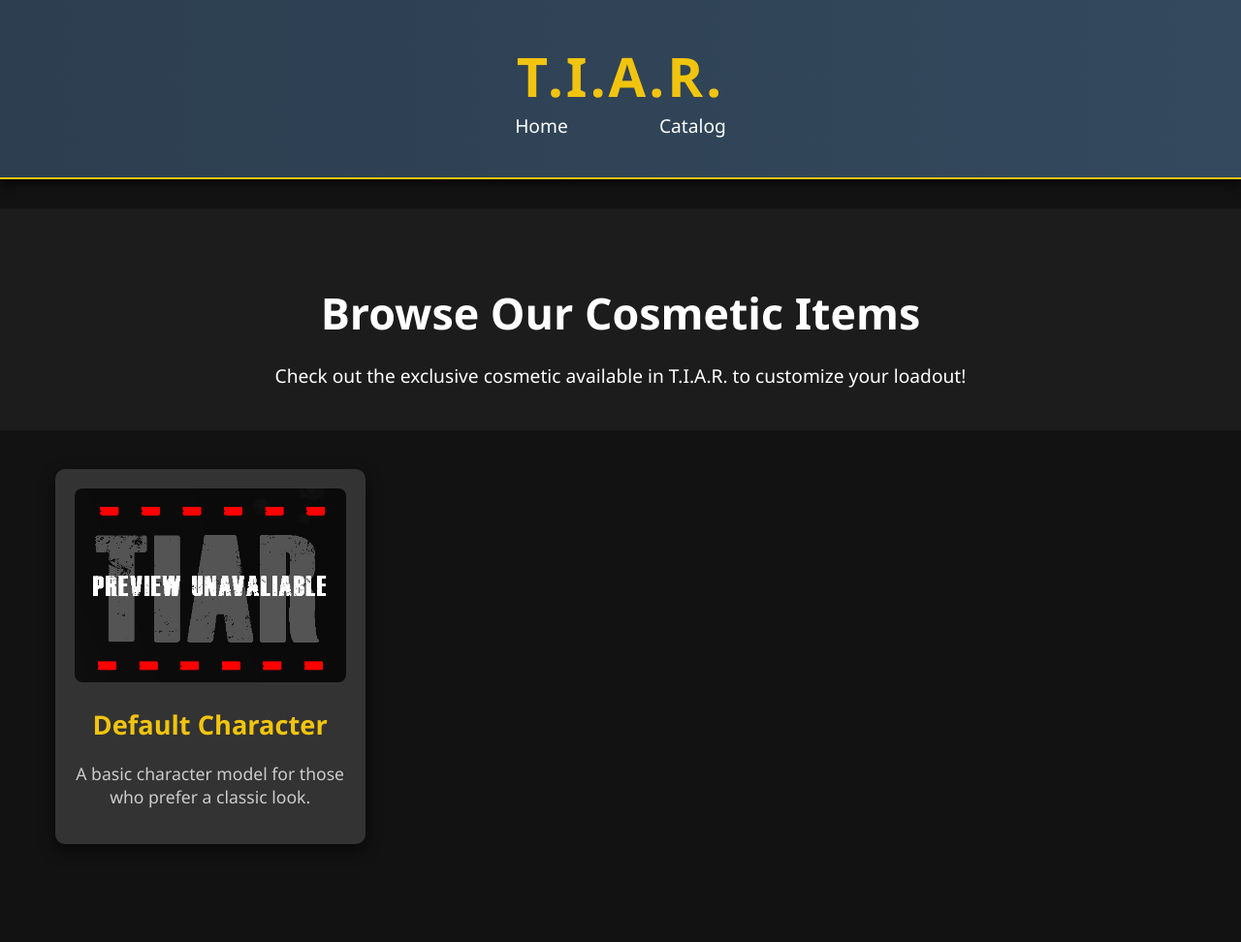
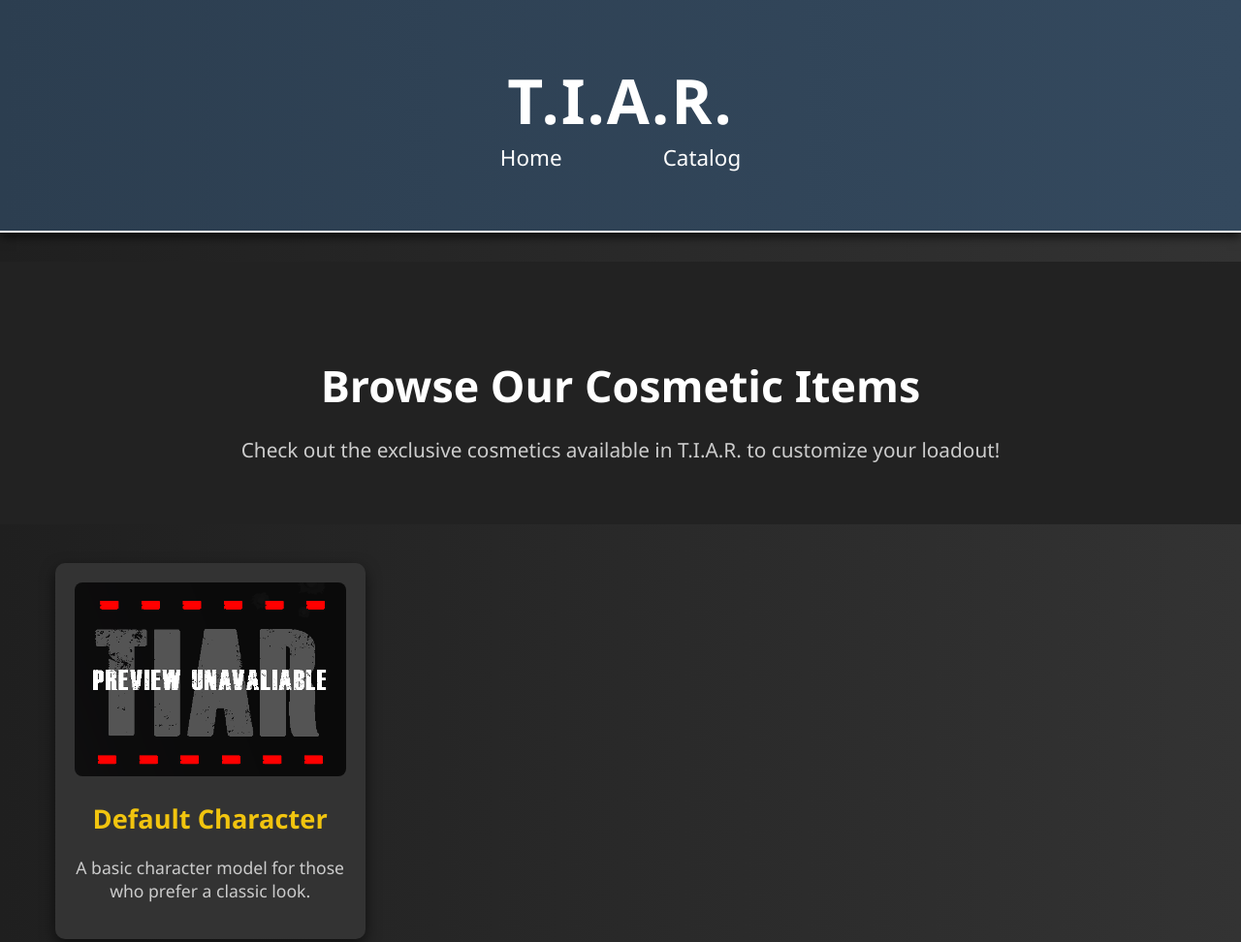
Before and after one commit to TiarGame/tiargame.github.io, a plain HTML site: page catalog.html in a window 1280 px wide. Shown: the top 972 px of the page at 97% size. Before the commit the page ends 911 px from the top, so only its background shows below. Drawn offline with Linux system fonts and the light colour scheme.

Commit message:
Update catalog.html

```diff
--- a/catalog.html
+++ b/catalog.html
@@ -8,7 +8,7 @@
     <style>
         body {
             font-family: 'Segoe UI', Tahoma, Geneva, Verdana, sans-serif;
-            background-color: #121212;
+            background: linear-gradient(to right, #1f1f1f, #333333);
             color: #fff;
             margin: 0;
             padding: 0;
@@ -18,38 +18,38 @@
 
         header {
             background: linear-gradient(to right, #2c3e50, #34495e);
-            padding: 40px;
+            padding: 60px;
             text-align: center;
             box-shadow: 0 4px 10px rgba(0, 0, 0, 0.7);
-            border-bottom: 2px solid #f1c40f;
+            border-bottom: 2px solid #fff;
         }
 
         header h1 {
-            font-size: 3.5em;
-            color: #f1c40f;
-            letter-spacing: 3px;
+            font-size: 4em;
+            color: #fff;
+            letter-spacing: 2px;
             margin: 0;
         }
 
         header nav a {
             color: #fff;
             text-decoration: none;
-            padding: 10px 25px;
+            padding: 12px 30px;
             margin: 0 20px;
-            font-size: 1.2em;
+            font-size: 1.4em;
             border-radius: 5px;
             transition: all 0.3s ease;
         }
 
         header nav a:hover {
-            background-color: #f1c40f;
-            color: #2c3e50;
+            background-color: #f1f1f1;
+            color: #333;
         }
 
         .catalog-header {
             text-align: center;
-            padding: 40px 20px;
-            background: #1c1c1c;
+            padding: 60px 20px;
+            background: #222;
             margin-top: 30px;
         }
 
@@ -60,11 +60,13 @@
         }
 
         .catalog-header p {
-            font-size: 1.2em;
+            font-size: 1.3em;
             line-height: 1.6;
             max-width: 900px;
             margin: 0 auto;
+            color: #ccc;
         }
+
         .catalog {
             display: grid;
             grid-template-columns: repeat(auto-fill, minmax(300px, 1fr));
@@ -118,10 +120,9 @@
     </header>
     <div class="catalog-header">
         <h2>Browse Our Cosmetic Items</h2>
-        <p>Check out the exclusive cosmetic available in T.I.A.R. to customize your loadout!</p>
+        <p>Check out the exclusive cosmetics available in T.I.A.R. to customize your loadout!</p>
     </div>
-    <div class="catalog" id="cosmeticCatalog">
-    </div>
+    <div class="catalog" id="cosmeticCatalog"></div>
     <script>
         const cosmetics = [
             {
```
